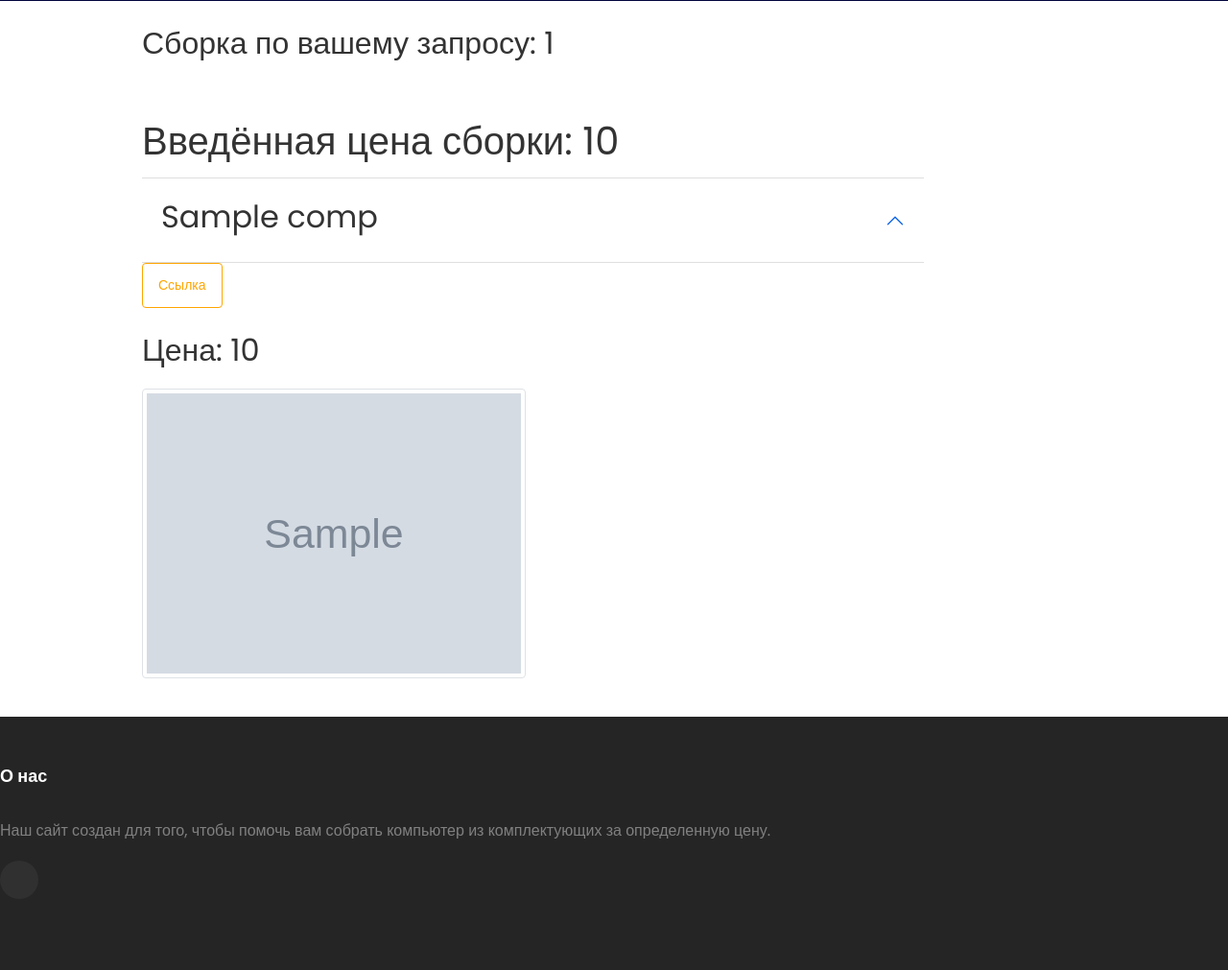
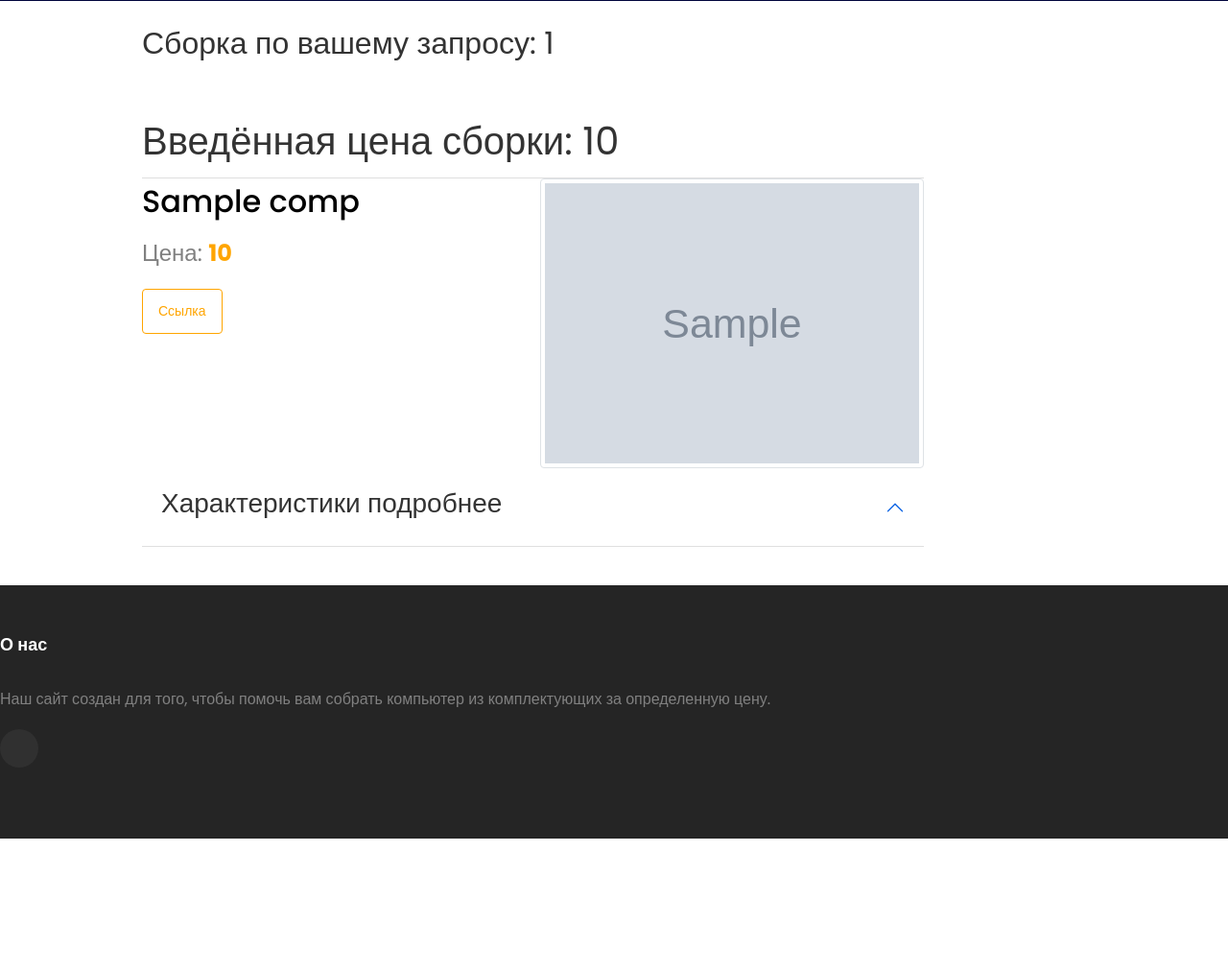
Before and after one commit to Julious12367363/computer_parser, a Flask app: template templates/result.html in a window 1280 px wide. Shown: the part 260-1271 px from the top of the page at 96% size. After the commit the page ends 1134 px from the top, so only its background shows below. Run offline with Flask 3, Linux system fonts and the light colour scheme; the template is opened without the code that fills it: most values are stand-ins (such as "Sample title", 1, 10 or a date in 2020); grey boxes marked "Sample" are stand-in pictures; some libraries are stand-ins or nearby versions.

Commit message:
added changed  app_supabase.py  templates/home.html templates/result.html

```diff
--- a/app_supabase.py
+++ b/app_supabase.py
@@ -553,10 +553,10 @@
             got_price = request.form['got_price']
             try:
                 c = int(got_price)
-                if c <=  20000:
+                if c <=  25000:
                     return render_template('home.html', got_price=got_price)
                 if got_price == None:
-                    got_price = "75000"
+                    got_price = "70000"
                 all_price = got_price
                 print("all_price = ",all_price)
                 selected_option = request.form.get('pc_option')
--- a/templates/home.html
+++ b/templates/home.html
@@ -86,7 +86,7 @@
                                 </div>
                                 <div class="cost d-flex align-items-center justify-content-between mb-4">
                                     <label for="pc_cost" class="label_cost me-2">Укажите желаемую стоимость сборки</label>
-                                    <input type="number" min="0" step="1000" class="form-control flex-grow-1 me-2" value="75000" id="got_price" name="got_price" placeholder="Введите сумму" />
+                                    <input type="number" min="0" step="1000" class="form-control flex-grow-1 me-2" value="70000" id="got_price" name="got_price" placeholder="Введите сумму" />
                                 </div>
                                 <div class="d-flex align-items-center justify-content-between mb-4">
                                     <input type="submit" value="Искать" class="submit btn btn-success w-100 btn-lg" />
@@ -116,7 +116,7 @@
           class="mb-0"
           style="color: black; font-size: 24px; margin-bottom: 20px"
         >
-          Суммы {{ got_price }} недостаточно. Измените параметры и попробуйте еще раз.
+          По запросу {{ got_price }} не нашлось компонентов. Измените параметры и попробуйте еще раз.
         </h4>
       </div>
     </div>
--- a/templates/result.html
+++ b/templates/result.html
@@ -17,20 +17,26 @@
                     {% for component in result.components %}
                         <div class="accordion-item">
                           <h2 class="accordion-header" id="heading{{ loop.index }}">
-                            <button class="accordion-button" type="button" data-bs-toggle="collapse" data-bs-target="#collapse{{ loop.index }}" aria-expanded="false" aria-controls="collapse{{ loop.index }}">
-                                <h2 href = "{{ component.url }}">{{ component.component_name }}</h2>
-                            </button>
-                            <a href="{{ component.url }}" target="_blank" class="btn btn-sm btn-outline-info">
-                                <i class="fas fa-external-link-alt"></i> Ссылка
-                            </a>
-                            <p>Цена: {{ component.price }}</p>
-                            {% if component.image_url %}
-                            <img src="{{ component.image_url[0] }}" class="img-thumbnail" alt="{{ component.component_name }}">
-                            {% endif %}
+                            <div class="image-container">
+                                {% if component.image_url %}
+                                <img src="{{ component.image_url[0] }}" class="img-thumbnail" alt="{{ component.component_name }}">
+                                {% else %}
+                                <div class="alt-image">
+                                    <span>{{ component.component_name }}</span>
+                                </div>
+                                {% endif %}
+                            </div>
+                                <h2> <a href="{{ component.url }}" class="component-title">{{ component.component_name }} </a></h2>
+                                <p class="price">Цена: <span> {{ component.price }}</span></p>
+                                <a href="{{ component.url }}" target="_blank" class="btn btn-sm btn-outline-info">
+                                    <i class="fas fa-external-link-alt"></i> Ссылка
+                                  </a>
+                                <button class="accordion-button" type="button" data-bs-toggle="collapse" data-bs-target="#collapse{{ loop.index }}" aria-expanded="false" aria-controls="collapse{{ loop.index }}">
+                                    <h3>Характеристики подробнее</h3>
+                                </button>
                           </h2>
                           <div id="collapse{{ loop.index }}" class="accordion-collapse collapse" aria-labelledby="heading{{ loop.index }}">
                             <div class="accordion-body">
-
                                 {% if component.fullSpecsGrouped %}
                                 <div class="accordion accordion-flush" id="nestedAccordion{{ loop.index }}">
                                     {% for group in component.fullSpecsGrouped.groups %}
```
